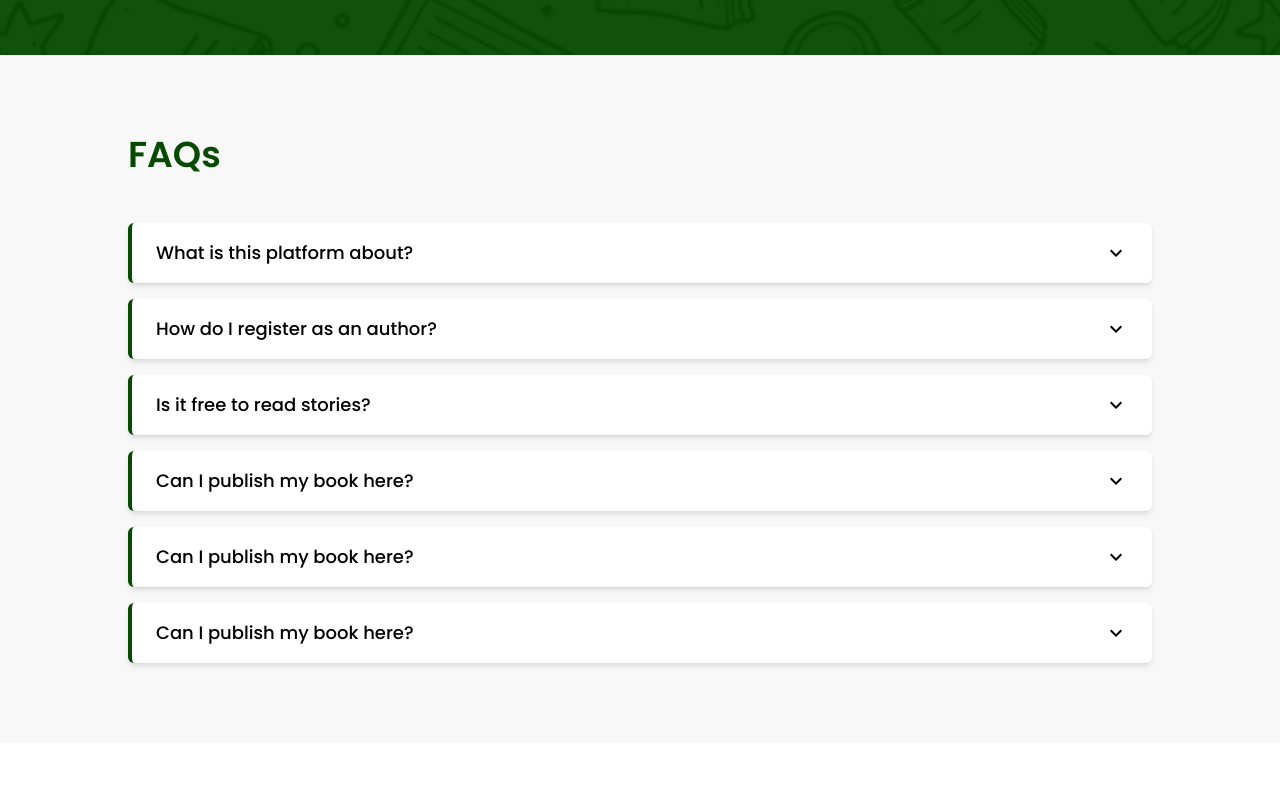
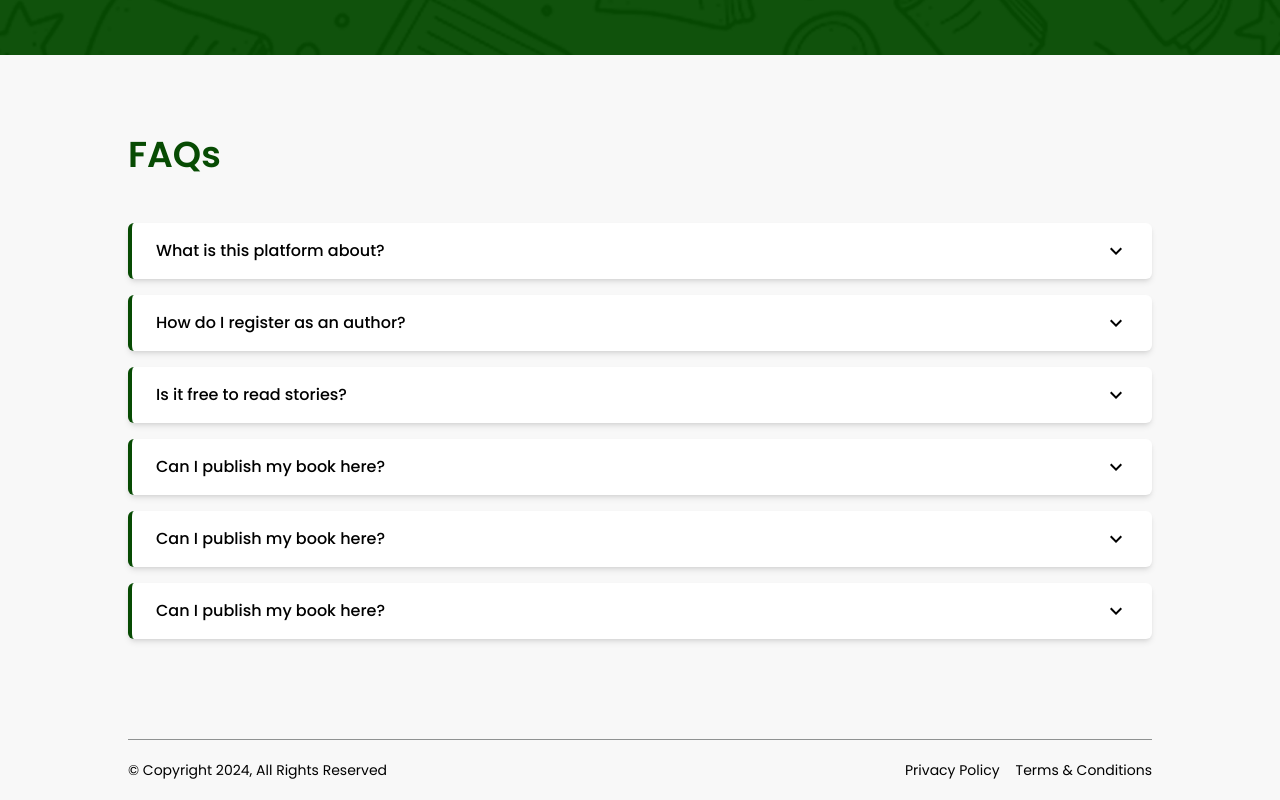
Before and after one commit to Sihas01/writespot-frontend, a React (Vite) app: page / in a window 1280 px wide. Shown: the part 2616-3416 px from the top of the page. Before the commit the page ends 3359 px from the top, so only its background shows below. Built offline with nearby package versions, Linux system fonts and the light colour scheme.

Commit message:
Add Footer component to landing page
Introduced a new Footer component for site-wide copyright and policy links. Integrated Footer into the LandingPage and made a minor style adjustment in FAQSection by removing the text size class from the question span.

```diff
--- a/src/components/FAQSection.jsx
+++ b/src/components/FAQSection.jsx
@@ -62,7 +62,7 @@
                 onClick={() => toggleFAQ(index)}
                 className="w-full flex justify-between items-center px-6 py-4"
               >
-                <span className="font-poppins-md text-lg ">{faq.question}</span>
+                <span className="font-poppins-md  ">{faq.question}</span>
                 <span className="text-2xl">{isOpen ? <MdKeyboardArrowUp /> : <MdKeyboardArrowDown />}</span>
               </button>
 
--- /dev/null
+++ b/src/components/Footer.jsx
@@ -0,0 +1,20 @@
+const Footer = () => {
+    return (
+        <div className="w-full py-5 px-6 md:px-16 lg:px-32 bg-[#F8F8F8]">
+            <div className="flex flex-col lg:flex-row lg:justify-between gap-8 border-t border-[#8f9292] pt-5">
+                <div className="flex flex-col gap-4">
+
+                    <p className="font-poppins-rg text-sm lg:w-[400px]">© Copyright 2024, All Rights Reserved</p>
+                </div>
+                <div className="flex gap-4">
+
+                    <p className="font-poppins-rg text-sm">Privacy Policy</p>
+                    <p className="font-poppins-rg text-sm"> Terms & Conditions</p>
+
+                </div>
+            </div>
+        </div>
+    );
+};
+
+export default Footer;
--- a/src/pages/LandingPage.jsx
+++ b/src/pages/LandingPage.jsx
@@ -1,4 +1,5 @@
 import FAQSection from "../components/FAQSection";
+import Footer from "../components/Footer";
 import HeroSection from "../components/HeroSection";
 import NavBar from "../components/NavBar";
 import ReaderFeatures from "../components/ReaderFeatures";
@@ -13,7 +14,7 @@
         <ReaderFeatures/>
         <RegistrationSection/>
         <FAQSection/>
-        {/* hello there */}
+        <Footer/>
         </>
     );
 }
```
